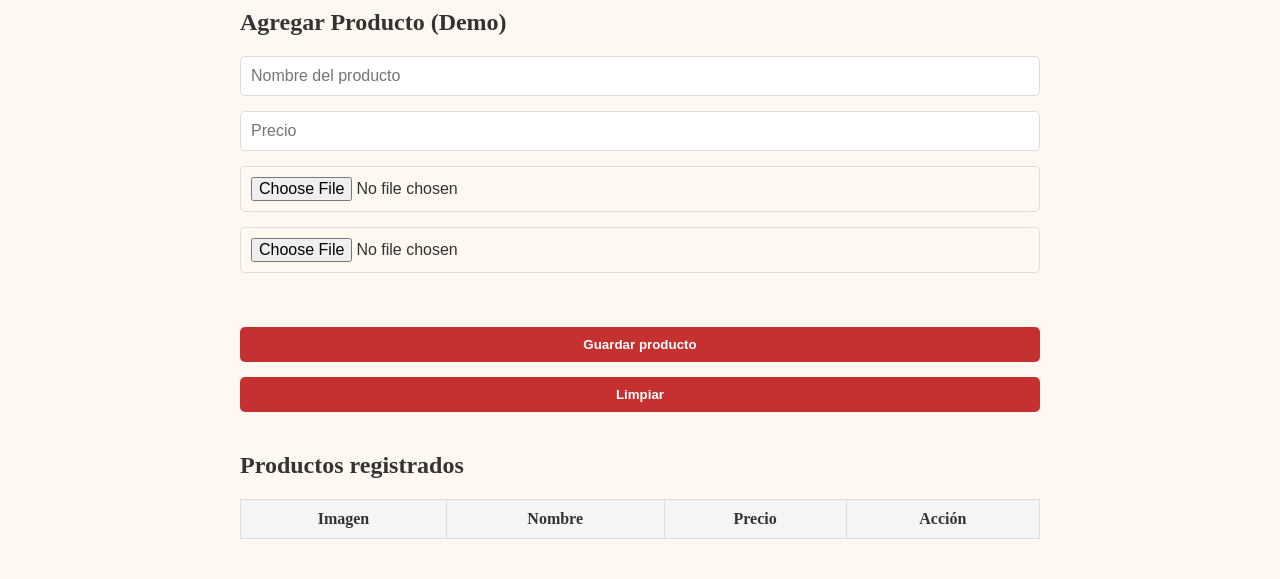
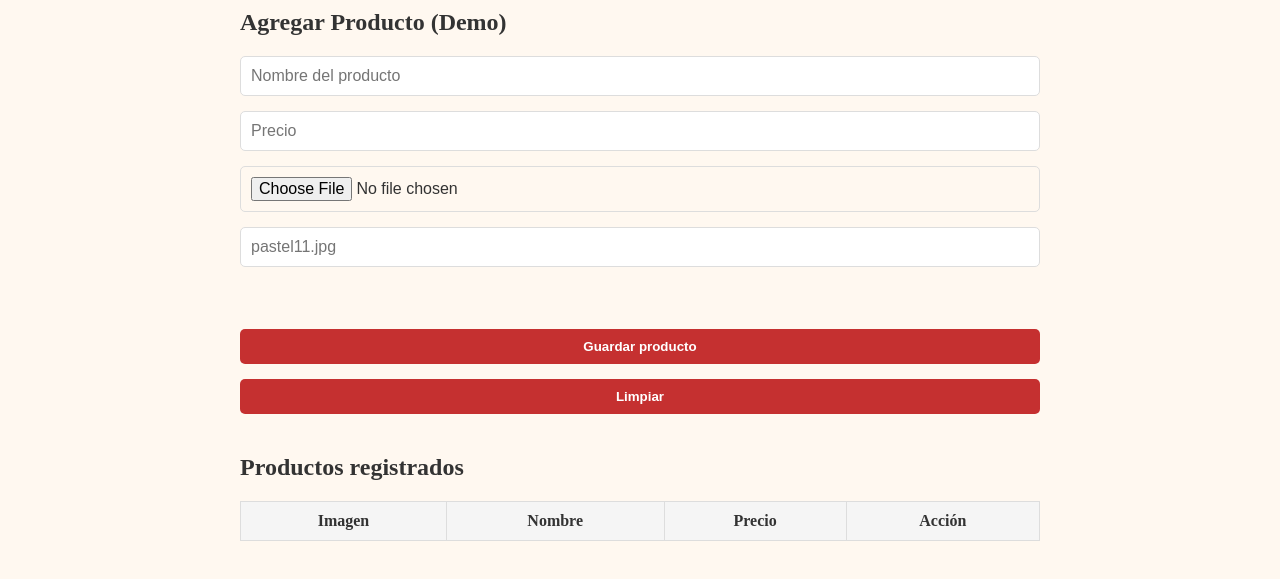
Before and after one commit to YennerDev/Pasteleria-Web, a website: page public/admin.html in a window 1280 px wide. Shown: the part 231-810 px from the top of the page. Drawn offline with Linux system fonts and the light colour scheme; no server answers.

Commit message:
actualice rutas

```diff
--- a/public/admin.html
+++ b/public/admin.html
@@ -40,10 +40,8 @@
 <input type="number" name="precio" placeholder="Precio" required>
 
 <!-- 🔥 OPCIÓN 1: SUBIR IMAGEN (temporal) -->
-<input type="file" name="/img/pastel11.jpg" accept="image/*">
-
-<input type="file" name="/img/pastel9.jpg" accept="image/*">
-<p style="font-size:12px; color:gray;">
+<input type="file" name="imagenArchivo"  accept="image/*">
+<input type="text" name="imagenURL" placeholder="pastel11.jpg">
 
 </p>
 
```
